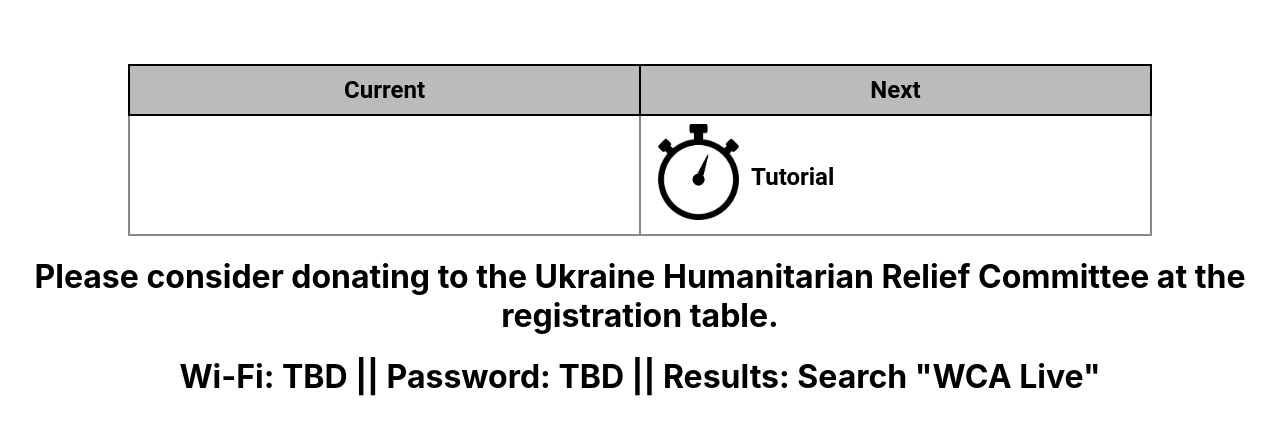
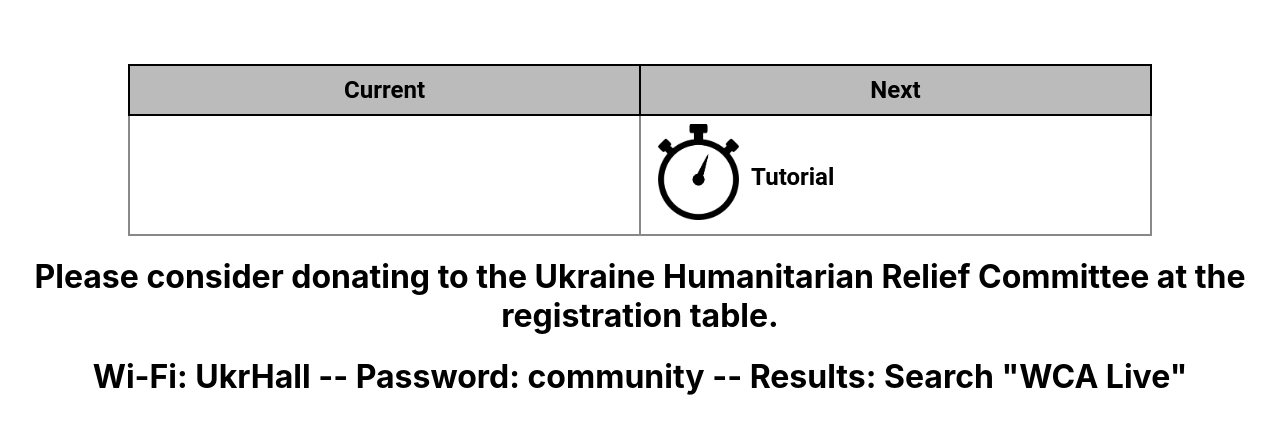
Before and after one commit to kr-matthews/stage-groups, a React (Create React App) app: page / in a window 1280 px wide. Shown: the top 434 px of the page. Built offline with nearby package versions, Linux system fonts and the light colour scheme.

Commit message:
Add wifi information

```diff
--- a/src/App.js
+++ b/src/App.js
@@ -34,7 +34,7 @@ export default function App() {
         the registration table.
       </h1>
       <h1 className="wifi">
-        Wi-Fi: TBD || Password: TBD || Results: Search "WCA Live"
+        Wi-Fi: UkrHall -- Password: community -- Results: Search "WCA Live"
       </h1>
     </div>
   );
```
